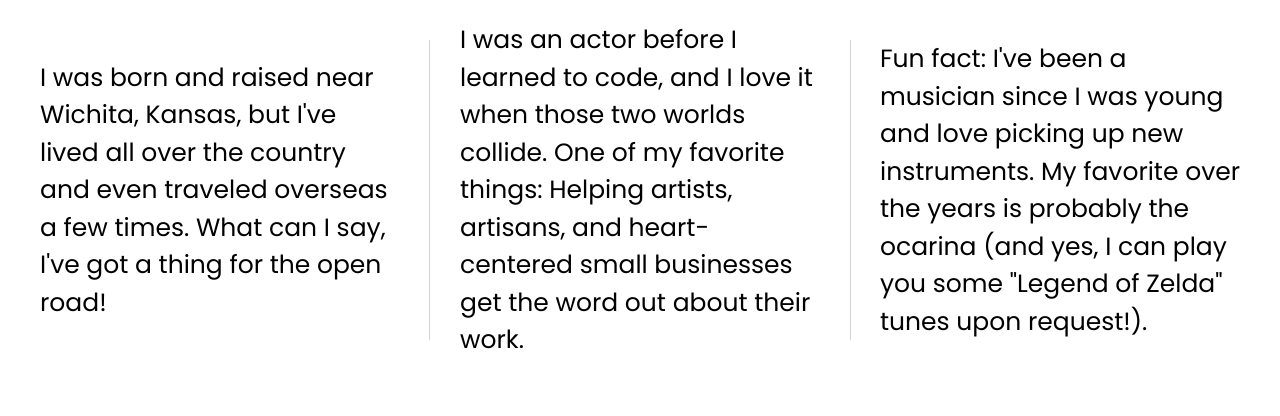
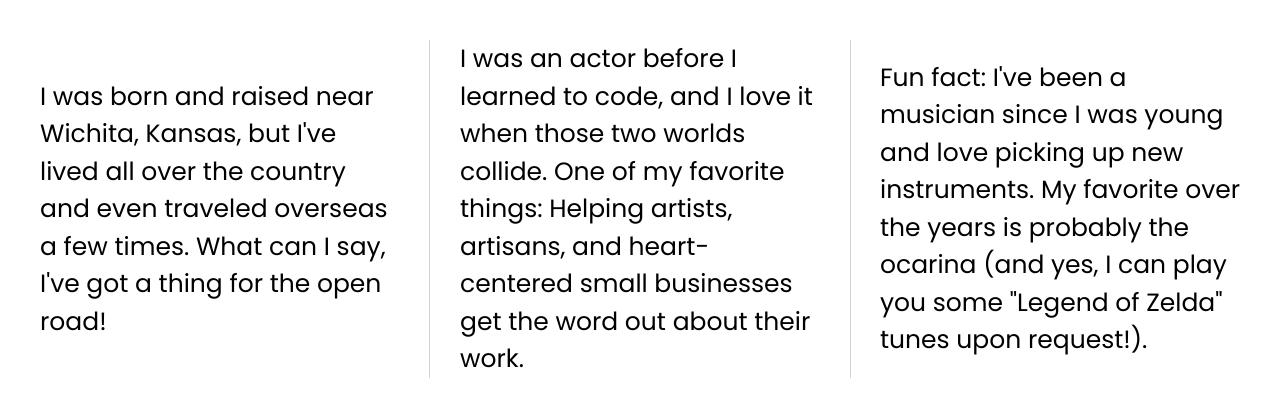
Before and after one commit to jpfingsten/divs-flexbox-starter, a plain HTML site: page index.html in a window 1280 px wide. Drawn offline with nearby package versions, Linux system fonts and the light colour scheme.

Commit message:
Changed height of divs to auto

```diff
--- a/css/main.css
+++ b/css/main.css
@@ -122,7 +122,7 @@ body {
   font-family: Poppins;
   font-weight: 400;
   font-size: 1.25em;
-  height: 300px;
+  height: auto;
   display: flex;
   width: 30%;
   justify-content: center;
```
